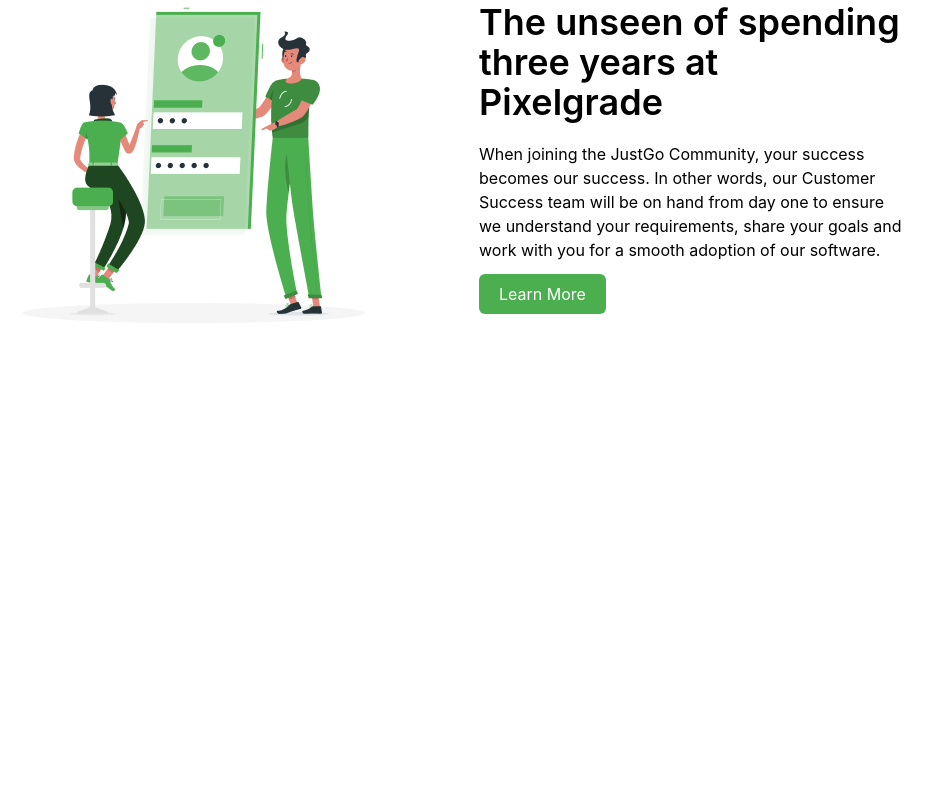
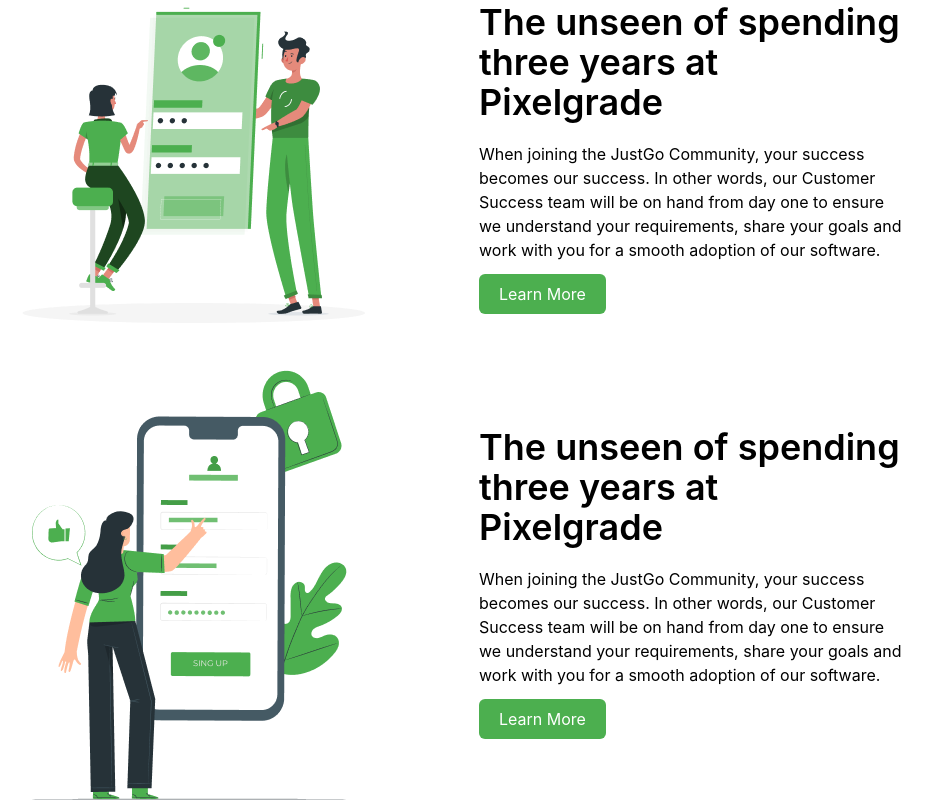
Before and after one commit to imlnr/figma-design, a React (Create React App) app: page / in a window 1280 px wide. Shown: the part 1541-2341 px from the top of the page, without its empty margins (187-1119 px from the left). Before the commit the page ends 1879 px from the top, so only its background shows below. Built offline with nearby package versions, Linux system fonts and the light colour scheme.

Commit message:
final commit

```diff
--- a/src/pages/Home.jsx
+++ b/src/pages/Home.jsx
@@ -15,6 +15,7 @@
 import Clientlogo from '../components/Clientlogo';
 import Comcard from '../components/Comcard';
 import pass from '../assets/rafiki.png'
+import pass2 from '../assets/pana.png'
 
 const Home = () => {
     return (
@@ -83,6 +84,17 @@
                 </div>
             </div>
 
+            <div className='mt-7'>
+                <div className='w-full md:w-9/12 lg:w-10/12 xl:w-9/12 mx-auto flex flex-col lg:flex-row items-center justify-between gap-10'>
+                    <img src={pass2} alt="" />
+                    <div className='w-full xl:w-1/2 sm:11/12 p-6 md:w-11/12'>
+                        <h1 className='text-2xl md:text-4xl font-semibold mb-5'>The unseen of spending three years at Pixelgrade</h1>
+                        <p className='text-sm md:text-base'>When joining the JustGo Community, your success becomes our success. In other words, our Customer Success team will be on hand from day one to ensure we understand your requirements, share your goals and work with you for a smooth adoption of our software.</p>
+                        <button className='bg-[#4CAF4F] text-white px-5 py-2 mt-3 rounded-md'>Learn More</button>
+                    </div>
+                </div>
+            </div>
+
         </div>
     );
 };
```
Also changed, not shown: src/assets/pana.png (added).
